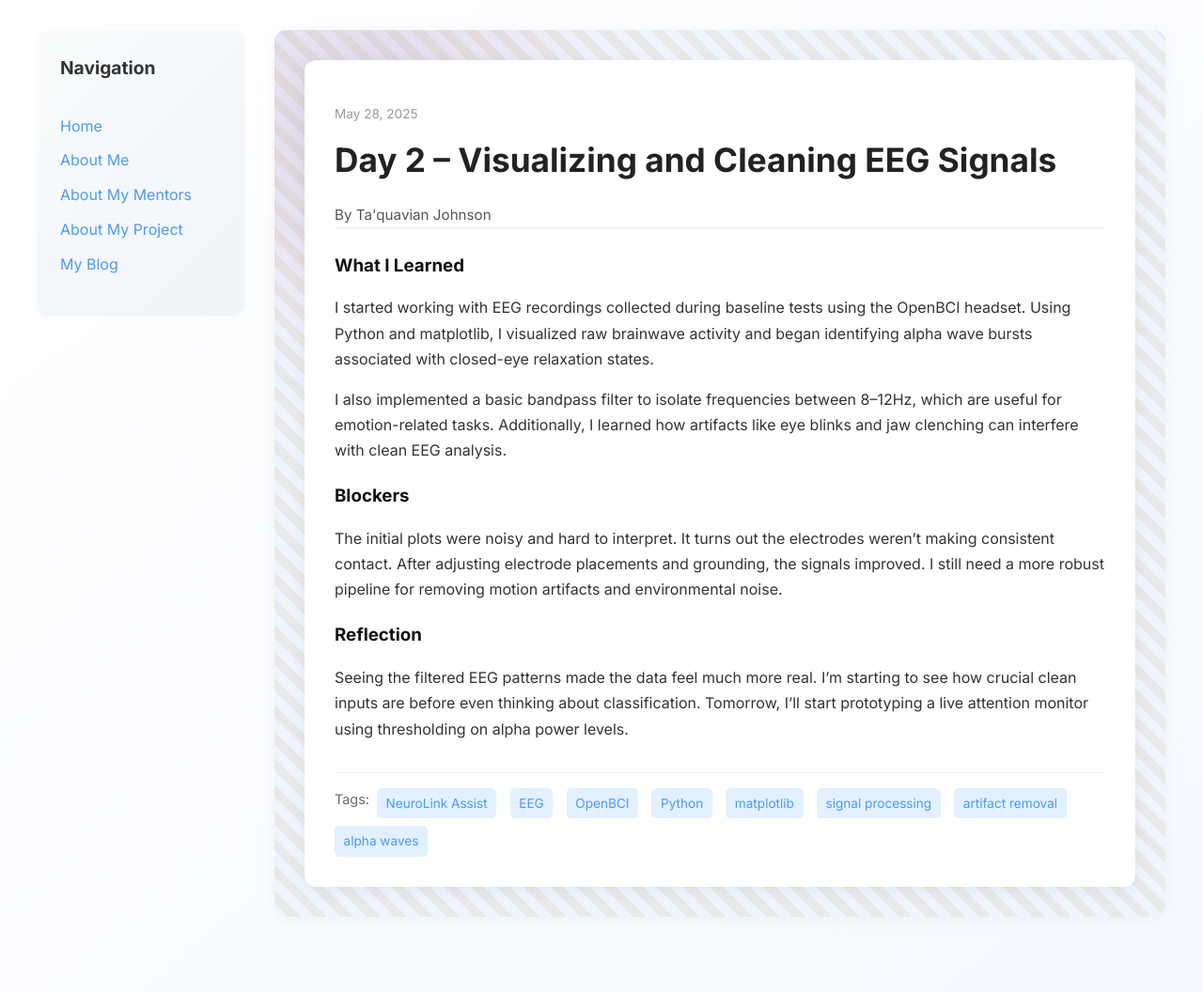
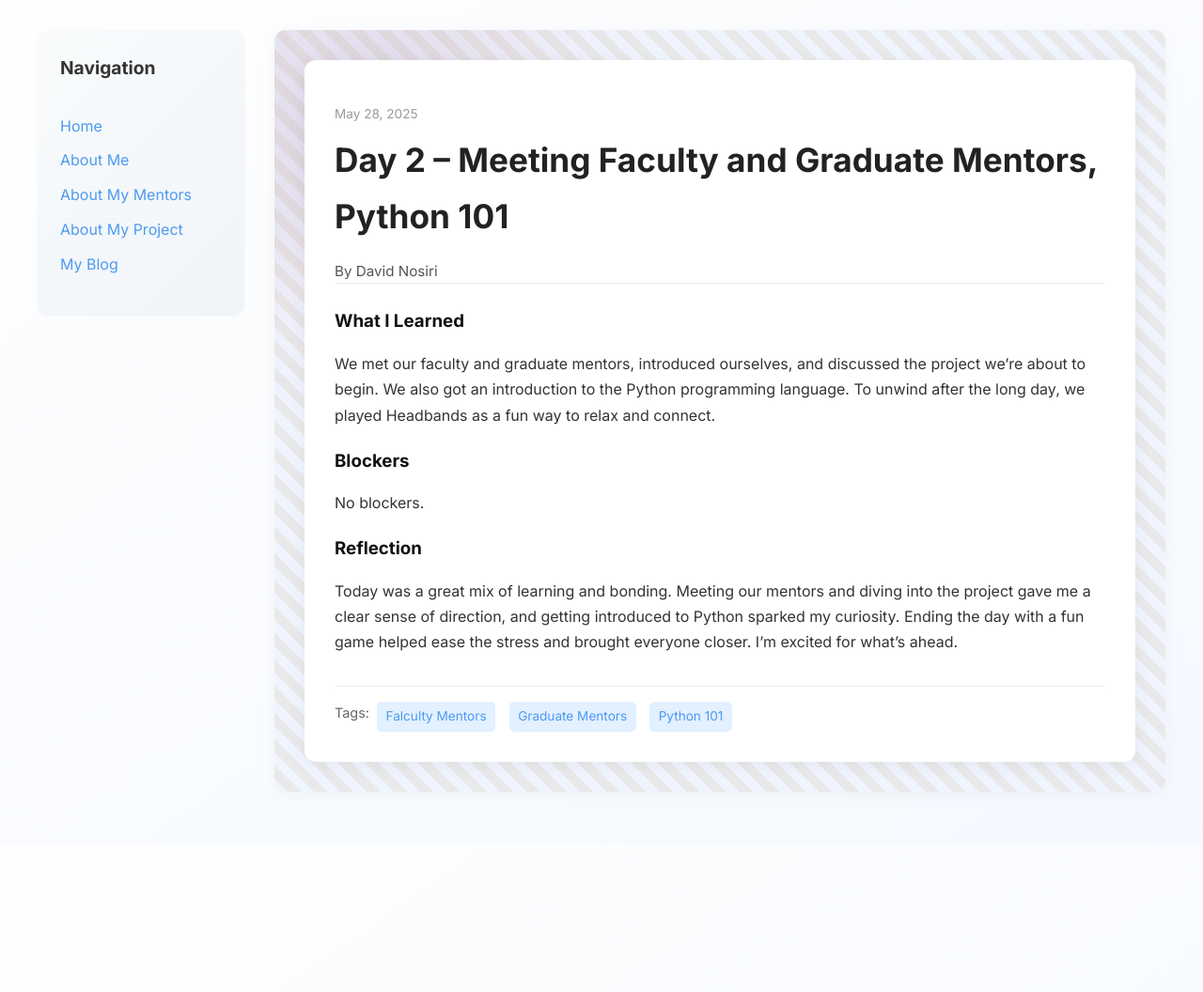
Before and after one commit to dcmaobi/dcmaobi.github.io, a Jekyll site: the page built from _posts/2025-05-28-day-2.md, in a window 1280 px wide. Shown: the whole page at 94% size. Built offline with Jekyll 4.4.1, drawn with Linux system fonts in a browser that asks for light colours; after the commit the page ends 900 px from its top, so only the background shows below that.

Commit message:
Update 2025-05-28-day-2.md

```diff
--- a/_posts/2025-05-28-day-2.md
+++ b/_posts/2025-05-28-day-2.md
@@ -1,19 +1,17 @@
 ---
 layout: post
-title: "Day 2 – Visualizing and Cleaning EEG Signals"
+title: "Day 2 – Meeting Faculty and Graduate Mentors, Python 101"
 date: 2025-05-28
-author: Ta'quavian Johnson
+author: David Nosiri
 permalink: /day2.html
-tags: ["NeuroLink Assist", "EEG", "OpenBCI", "Python", "matplotlib", "signal processing", "artifact removal", "alpha waves"]
+tags: ["Falculty Mentors", "Graduate Mentors", "Python 101"]
 
 what_i_learned: |
-  I started working with EEG recordings collected during baseline tests using the OpenBCI headset. Using Python and matplotlib, I visualized raw brainwave activity and began identifying alpha wave bursts associated with closed-eye relaxation states.
-
-  I also implemented a basic bandpass filter to isolate frequencies between 8–12Hz, which are useful for emotion-related tasks. Additionally, I learned how artifacts like eye blinks and jaw clenching can interfere with clean EEG analysis.
+  We met our faculty and graduate mentors, introduced ourselves, and discussed the project we’re about to begin. We also got an introduction to the Python programming language. To unwind after the long day, we played Headbands as a fun way to relax and connect.
 
 blockers: |
-  The initial plots were noisy and hard to interpret. It turns out the electrodes weren’t making consistent contact. After adjusting electrode placements and grounding, the signals improved. I still need a more robust pipeline for removing motion artifacts and environmental noise.
+  No blockers.
 
 reflection: |
-  Seeing the filtered EEG patterns made the data feel much more real. I’m starting to see how crucial clean inputs are before even thinking about classification. Tomorrow, I’ll start prototyping a live attention monitor using thresholding on alpha power levels.
+  Today was a great mix of learning and bonding. Meeting our mentors and diving into the project gave me a clear sense of direction, and getting introduced to Python sparked my curiosity. Ending the day with a fun game helped ease the stress and brought everyone closer. I'm excited for what's ahead.
 ---
```
